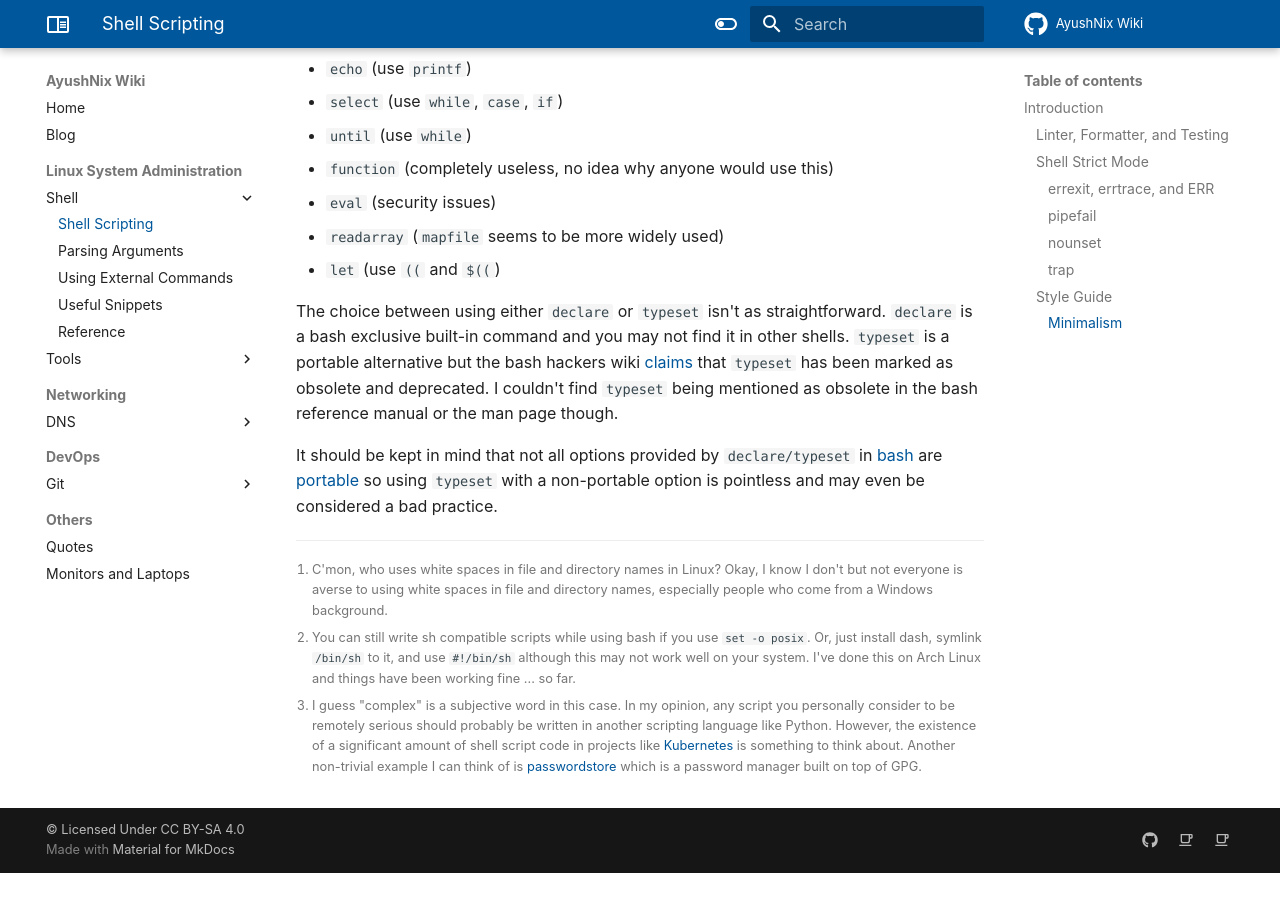
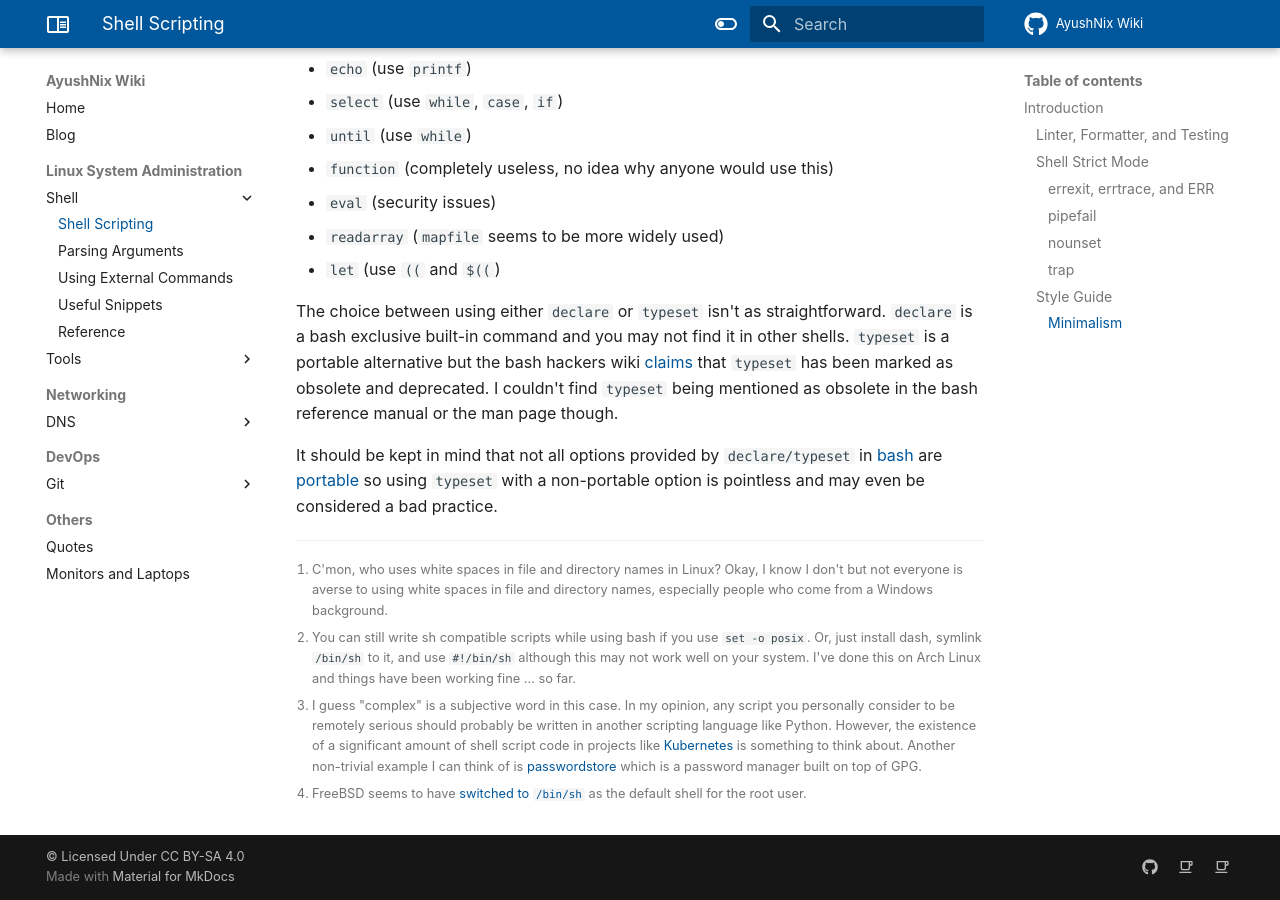
Before and after one commit to ayushnix/wiki, an MkDocs documentation site: the page built from docs/sysadmin/shell/scripting.md, in a window 1280 px wide and 900 px high, scrolled down 6155 px. Built offline with MkDocs 1.6.1 and Material for MkDocs 9.7.7, drawn with Linux system fonts in a browser that asks for light colours; comment, search, counter and statistics services are not loaded; before the commit the page ends 7028 px from its top, so only the background shows below that; some of the changed text lies outside the part shown.

Commit message:
freebsd switched to /bin/sh as default root shell

```diff
--- a/docs/sysadmin/shell/scripting.md
+++ b/docs/sysadmin/shell/scripting.md
@@ -326,3 +326,7 @@ Python. However, the existence of a significant amount of shell script code in p
 non-trivial example I can think of is
 [passwordstore](https://git.zx2c4.com/password-store/tree/src/password-store.sh) which is a password
 manager built on top of GPG.
+[^4]:
+FreeBSD seems to have [switched to
+`/bin/sh`](https://cgit.freebsd.org/src/commit/?id=d410b585b6f00a26c2de7724d6576a3ea7d548b7) as the
+default shell for the root user.
```
Also changed, not shown: other parts of docs/sysadmin/shell/scripting.md (+2 -2 lines).
